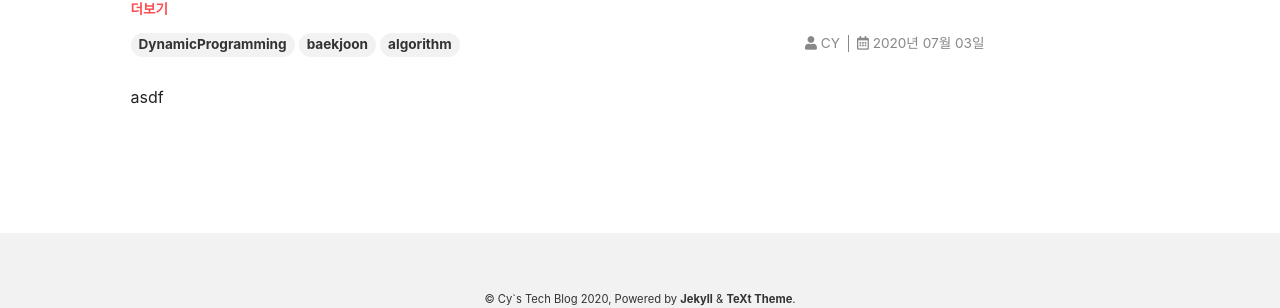
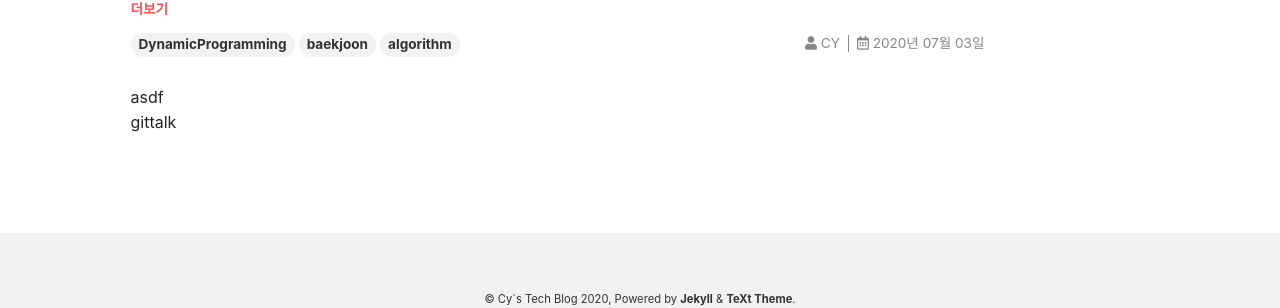
Before and after one commit to lcy960729/blog.maker, a Jekyll site: the page built from index.html, in a window 1280 px wide. Shown: the part 567-875 px from the top of the page. Built offline with Jekyll 4.4.1, drawn with Linux system fonts in a browser that asks for light colours; nearby versions of some CDN libraries; the list of posts is cut into pages by our own code.

Commit message:
Update comments.html

```diff
--- a/_includes/comments.html
+++ b/_includes/comments.html
@@ -1,7 +1,9 @@
 {%- if jekyll.environment != 'development' -%}
+<div>asdf</div>
   {%- if site.comments.provider == 'disqus' -%}
     {%- include comments-providers/disqus.html -%}
   {%- elsif site.comments.provider == 'gitalk' -%}
+  <div>gittalk</div>
     {%- include comments-providers/gitalk.html -%}
   {%- elsif site.comments.provider == 'valine' -%}
     {%- include comments-providers/valine.html -%}
```
Also changed, not shown: other parts of _includes/comments.html (+0 -1 lines).
